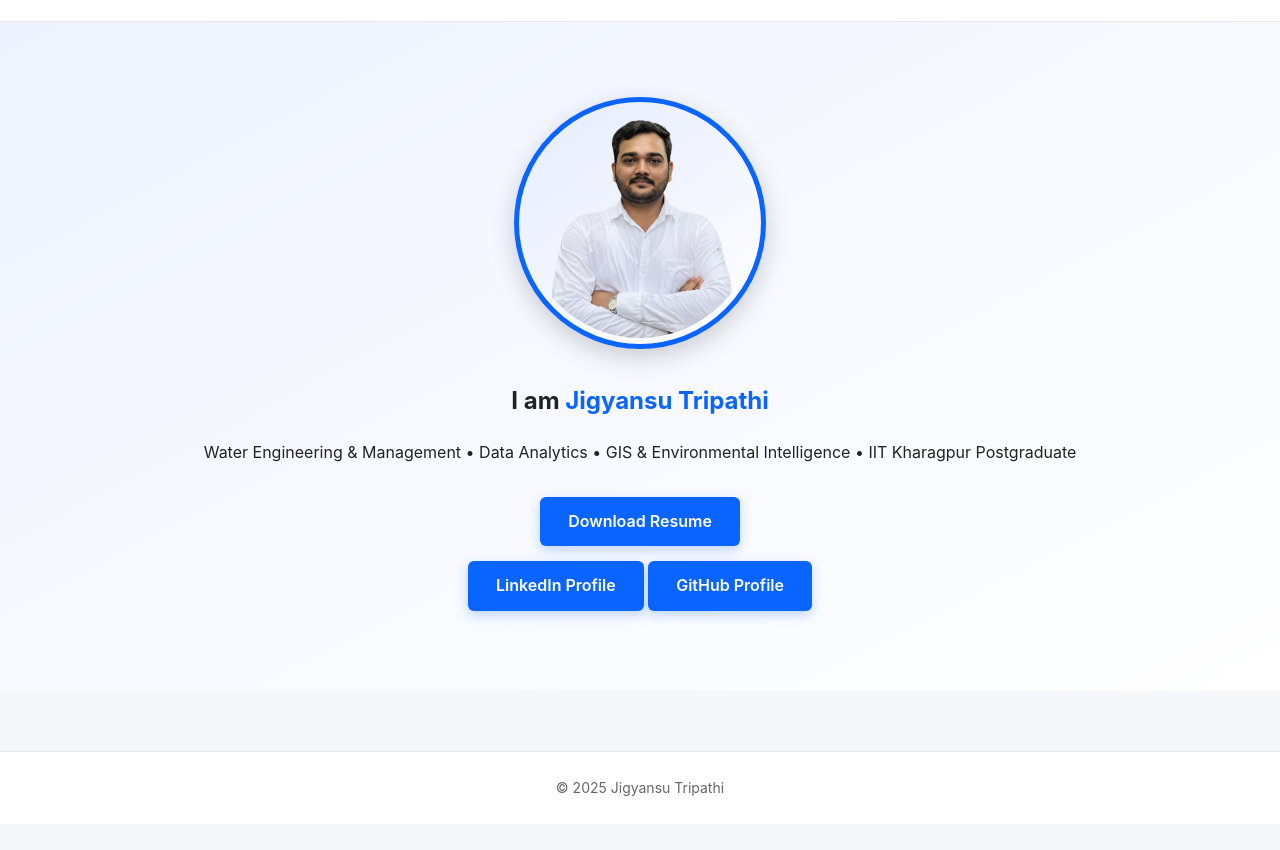
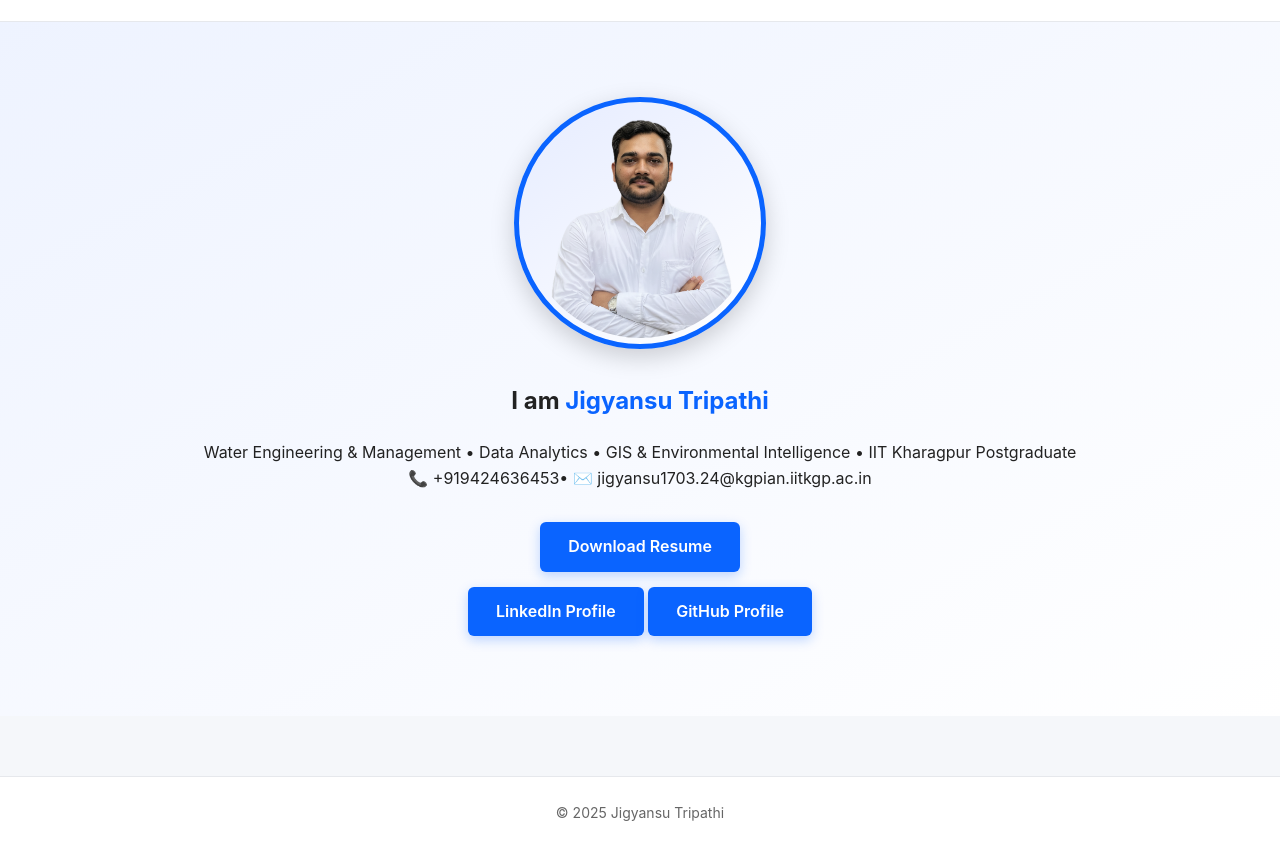
Before and after one commit to jigyansu1703/Portfolio, a plain HTML site: page index.html in a window 1280 px wide. Shown: the part 93-943 px from the top of the page. Before the commit the page ends 917 px from the top, so only its background shows below. Drawn offline with Linux system fonts and the light colour scheme.

Commit message:
Update index.html

```diff
--- a/index.html
+++ b/index.html
@@ -29,7 +29,7 @@
         <h1>I am <span class="highlight">Jigyansu Tripathi</span></h1>
 
         <p class="subtitle">
-            Water Engineering & Management • Data Analytics • GIS & Environmental Intelligence • IIT Kharagpur Postgraduate
+            Water Engineering & Management • Data Analytics • GIS & Environmental Intelligence • IIT Kharagpur Postgraduate<br> 📞 +919424636453• ✉️ jigyansu1703.24@kgpian.iitkgp.ac.in
         </p>
 
         <a class="btn" href="Jigyansu-Resume.pdf" download>Download Resume</a>
```
